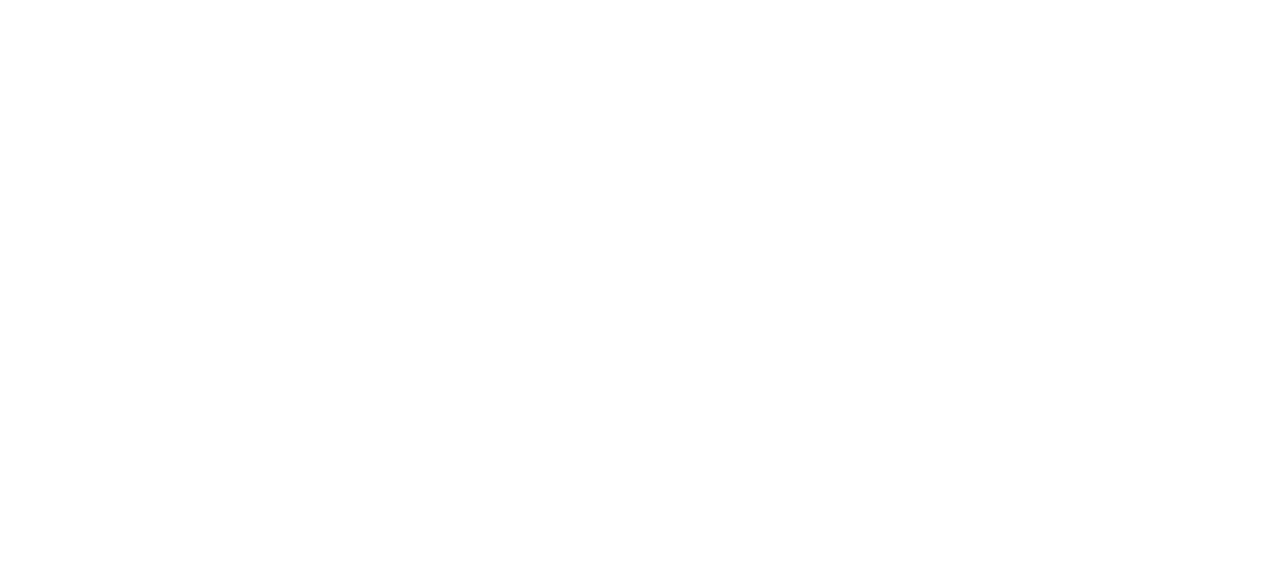
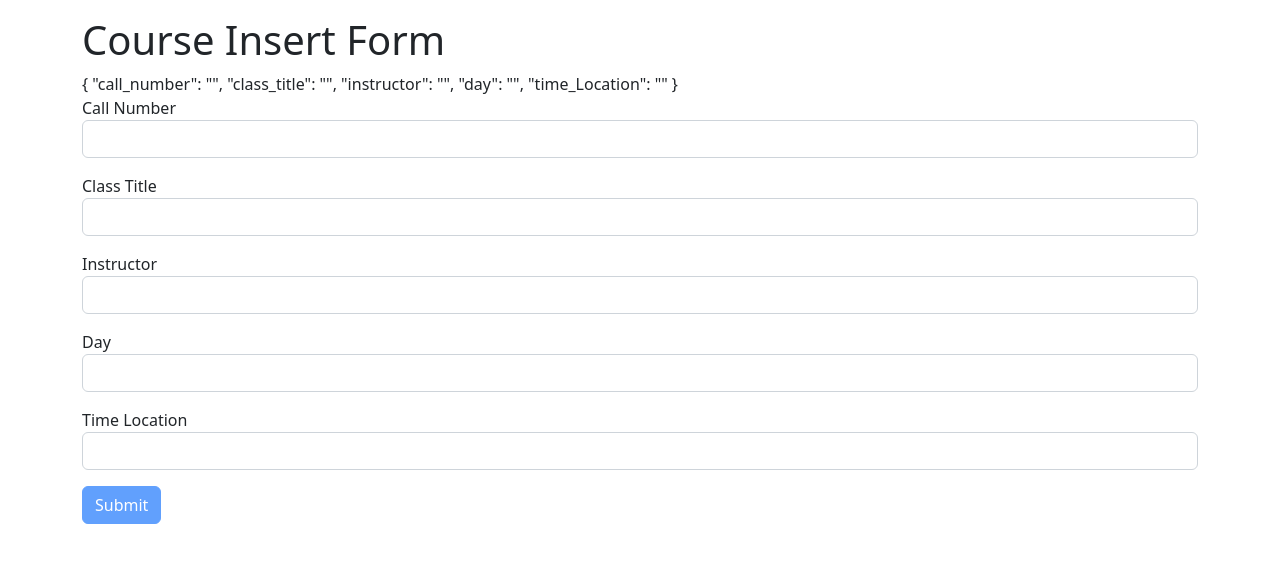
Before and after one commit to https-github-com-sgao19/COMS6156-Web-UI, an Angular app: page /courses/insert in a window 1280 px wide. Before the commit this address led to /. Shown: the top 562 px of the page. Built offline with nearby package versions, Linux system fonts and the light colour scheme.

Commit message:
add insert course component

```diff
--- a/src/app/app-routing.module.ts
+++ b/src/app/app-routing.module.ts
@@ -5,6 +5,7 @@
 import { StudentInformationComponent } from "./student-information/student-information.component";
 import { NavbarComponent } from "./navbar/navbar.component";
 import { CourseComponent } from "./course/course.component";
+import {CourseInsertComponent} from "./course-insert/course-insert.component";
 
 const routes: Routes = [
   { path: "", component: NavbarComponent, children: [
@@ -12,7 +13,8 @@
       { path: "courses", component: CourseComponent }
     ] },
   { path: "students/enrollment", component: StudentEnrollmentComponent },
-  { path: "students/:uni", component: StudentInformationComponent }
+  { path: "students/:uni", component: StudentInformationComponent },
+  { path: "courses/insert", component: CourseInsertComponent }
 ];
 
 @NgModule({
--- a/src/app/app.module.ts
+++ b/src/app/app.module.ts
@@ -9,6 +9,7 @@
 import { StudentGeneralComponent } from './student-general/student-general.component';
 import { StudentCoursesComponent } from './student-courses/student-courses.component';
 import { NgbNavModule } from "@ng-bootstrap/ng-bootstrap";
+import { CourseInsertComponent } from './course-insert/course-insert.component';
 
 @NgModule({
   declarations: [
@@ -16,7 +17,8 @@
     routingComponents,
     StudentContactComponent,
     StudentGeneralComponent,
-    StudentCoursesComponent
+    StudentCoursesComponent,
+    CourseInsertComponent
   ],
   imports: [
     BrowserModule,
--- /dev/null
+++ b/src/app/course-insert/course-insert.component.html
@@ -0,0 +1,47 @@
+<!--<div class="container-fluid">-->
+<div class="container basicontainer my-3">
+  <h1>Course Insert Form</h1>
+  <form #courseForm="ngForm" novalidate>
+        {{courseForm.value | json}}
+    <div class="mb-3">
+      <label>Call Number</label>
+      <input type="text" #courseCallNumber="ngModel"
+             [class.is-invalid]="courseCallNumber.invalid && courseCallNumber.touched"
+             class="form-control" [(ngModel)]="course.call_number" name="call_number" required>
+      <small class="text-danger" [class.d-none]="courseCallNumber.valid || courseCallNumber.untouched">
+        Call Number is required
+      </small>
+    </div>
+
+    <div class="mb-3">
+      <label>Class Title</label>
+      <input type="text" #courseClassTitle="ngModel"
+             [class.is-invalid]="courseClassTitle.invalid && courseClassTitle.touched"
+             class="form-control" [(ngModel)]="course.class_title" name="class_title" required>
+      <small class="text-danger" [class.d-none]="courseClassTitle.valid || courseClassTitle.untouched">
+        Class Title is required
+      </small>
+    </div>
+
+    <div class="mb-3">
+      <label>Instructor</label>
+      <input type="text" class="form-control" [(ngModel)]="course.instructor" name="instructor" required>
+    </div>
+
+    <div class="mb-3">
+      <label>Day</label>
+      <input type="text" class="form-control" [(ngModel)]="course.day" name="day" required>
+    </div>
+
+    <div class="mb-3">
+      <label>Time Location</label>
+      <input type="text" class="form-control" [(ngModel)]="course.time_Location" name="time_Location" required>
+    </div>
+
+
+
+
+
+    <button [disabled]="courseForm.form.invalid" class="btn btn-primary" (click)="onSubmit()">Submit</button>
+  </form>
+</div>
--- /dev/null
+++ b/src/app/course-insert/course-insert.component.ts
@@ -0,0 +1,39 @@
+import { Component, OnInit } from '@angular/core';
+import { Course } from "../course";
+import { CourseService } from "../course.service";
+import { ActivatedRoute, Router } from "@angular/router";
+
+
+@Component({
+  selector: 'app-course-insert',
+  templateUrl: './course-insert.component.html',
+  styleUrls: ['./course-insert.component.css']
+})
+export class CourseInsertComponent implements OnInit {
+
+  private courseService: CourseService;
+  private router: Router;
+  private readonly activateRoute: ActivatedRoute;
+
+  public course: Course;
+
+  constructor(courseService: CourseService, router: Router, activateRoute: ActivatedRoute) {
+    this.course = new Course("", "", "", "", "");
+    this.courseService = courseService;
+    this.router = router;
+    this.activateRoute = activateRoute;
+  }
+
+  ngOnInit(): void {
+  }
+
+  onSubmit() {
+    this.courseService.postCourses(this.course)
+      .subscribe({
+        next: (data) => console.log("Success!", data),
+        error: (error) => console.log("Error!", error)
+      });
+    this.router.navigate(["../"], {relativeTo: this.activateRoute});
+  }
+
+}
--- a/src/app/course/course.component.html
+++ b/src/app/course/course.component.html
@@ -7,9 +7,9 @@
             <label>Type in course call_number: </label>
             <input type="text" class="form-control mb-3" [(ngModel)]="coursecall_number">
             <button type="button" (click)="onLookUp()" class="btn btn-primary mb-3">Search</button>
-            <button style="margin-left:10px" type="button" (click)="console.log('insert')" class="btn btn-primary mb-3">Insert</button>
-            <button style="margin-left:10px" type="button" (click)="console.log('modify')" class="btn btn-primary mb-3">Modify</button>
-            <button style="margin-left:10px" type="button" (click)="console.log('delete')" class="btn btn-primary mb-3">Delete</button>
+            <button style="margin-left:10px" type="button" onclick="location.href='/courses/insert'" class="btn btn-primary mb-3">Insert</button>
+            <button style="margin-left:10px" type="button" class="btn btn-primary mb-3">Modify</button>
+            <button style="margin-left:10px" type="button" class="btn btn-primary mb-3">Delete</button>
             <table class="table table-striped">
               <thead>
               <tr>
```
Also changed, not shown: src/app/course/course.component.ts (+5 -11 lines), src/app/course-insert/course-insert.component.css (added), 1 other file (tests, documents, lock files or other folders).
